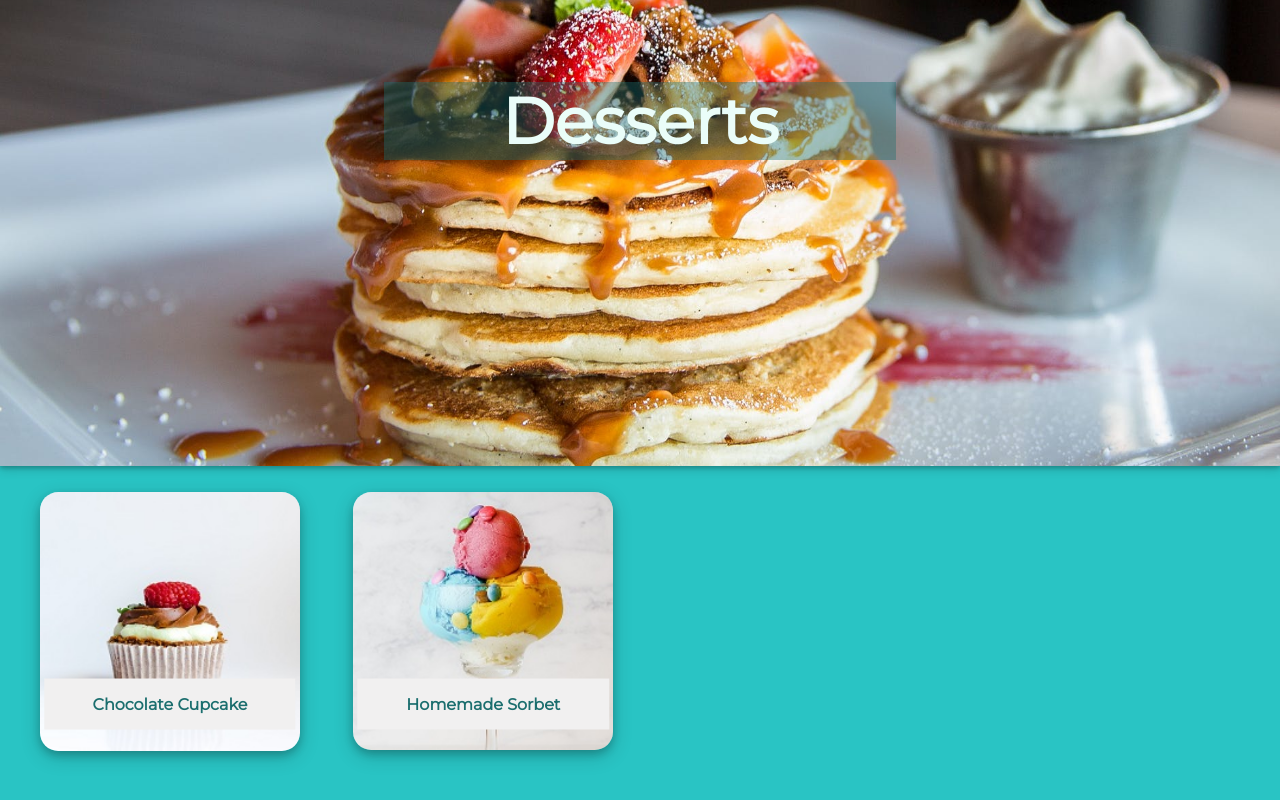
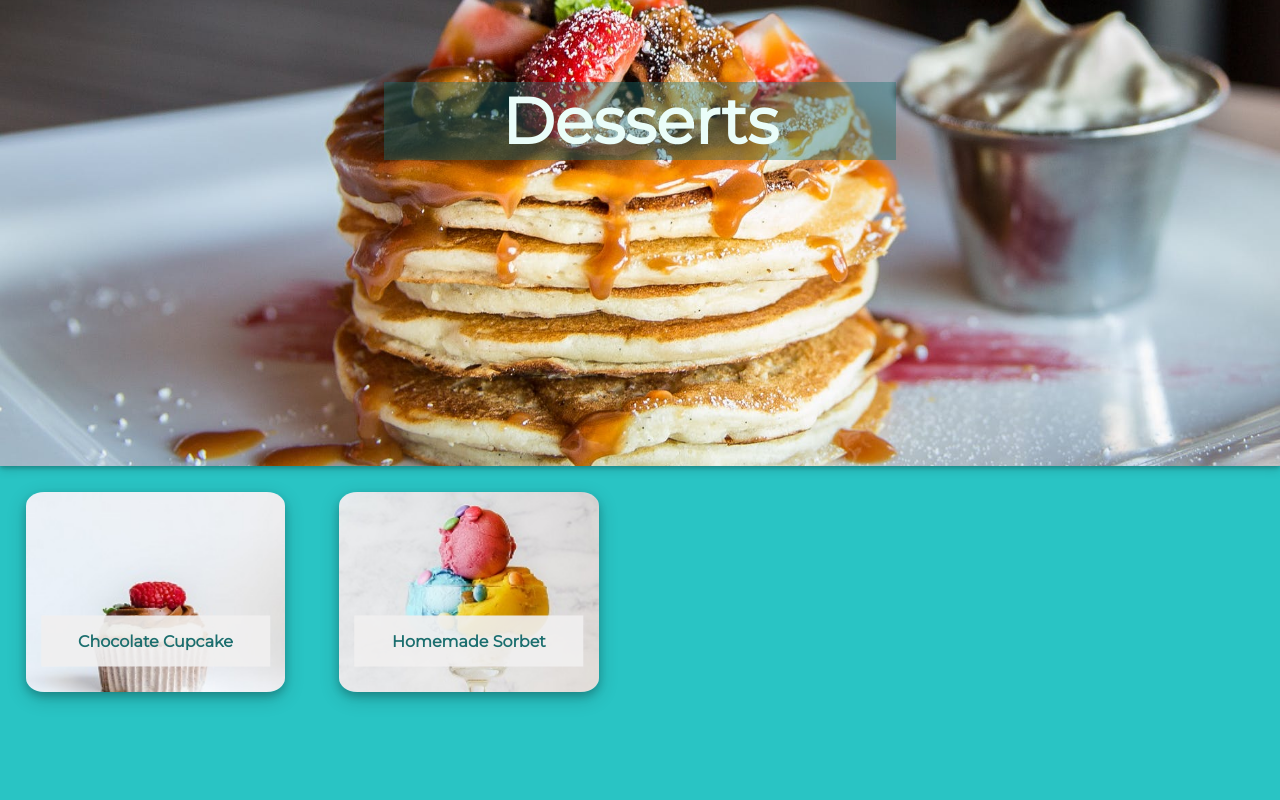
Before and after one commit to DoNotWorr/project-recipe, a React (Create React App) app: page /dessert in a window 1280 px wide. Shown: the part 294-1094 px from the top of the page. Built offline with nearby package versions, Linux system fonts and the light colour scheme.

Commit message:
recipethumbnail have images as background instead of an image inside <Link>

```diff
--- a/src/components/RecipeThumbnail/RecipeThumbnail.jsx
+++ b/src/components/RecipeThumbnail/RecipeThumbnail.jsx
@@ -12,16 +12,17 @@ export default class RecipeThumbnail extends Component {
     const recipe = this.props.recipe;
 
     return (
-      <div className={styles.thumbnail} data-testid="recipeThumbnail">
-        <Link to={`/recipe/${recipe.id}`}>
+      <Link to={`/recipe/${recipe.id}`}>
+        <div
+          className={styles.thumbnail}
+          data-testid="recipeThumbnail"
+          style={{
+            backgroundImage: `url(${recipe.images.small})`,
+            backgroundSize: "cover",
+          }}>
           <h3 className={styles.recipeName}>{recipe.name}</h3>
-          <img
-            className={styles.thumbnailImg}
-            src={recipe.images.small}
-            alt={recipe.name}
-          />
-        </Link>
-      </div>
+        </div>
+      </Link>
     );
   }
 }
--- a/src/components/RecipeThumbnail/RecipeThumbnail.module.css
+++ b/src/components/RecipeThumbnail/RecipeThumbnail.module.css
@@ -2,28 +2,25 @@
   text-align: center;
   box-sizing: border-box;
   position: relative;
+
+  min-height: 25vh;
+  width: 90%;
+  border-radius: 7%;
+  box-shadow: 0 4px 8px 0 rgba(0, 0, 0, 0.2), 0 6px 20px 0 rgba(0, 0, 0, 0.19);
 }
 .recipeName {
   position: absolute;
   bottom: 0%;
   left: 50%;
   transform: translate(-50%, -50%);
-  background-color: rgb(241, 240, 240);
-  width: 82%;
-  justify-content: middle;
-
+  background-color: rgb(241, 240, 240, 0.9);
+  width: 100%;
   font-size: 1.3rem;
   padding: 2vh;
 }
 
 .thumbnail:hover {
   opacity: 0.7;
-}
-
-.thumbnailImg {
-  width: 90%;
-  border-radius: 7%;
-  box-shadow: 0 4px 8px 0 rgba(0, 0, 0, 0.2), 0 6px 20px 0 rgba(0, 0, 0, 0.19);
 }
 
 a {
@@ -48,8 +45,8 @@ a {
     font-size: 0.9rem;
   }
 }
-@media only screen and (max-width: 500px) {
+@media only screen and (max-width: 00px) {
   .recipeName {
-    font-size: 0.7rem;
+    font-size: 0.9rem;
   }
 }
```
